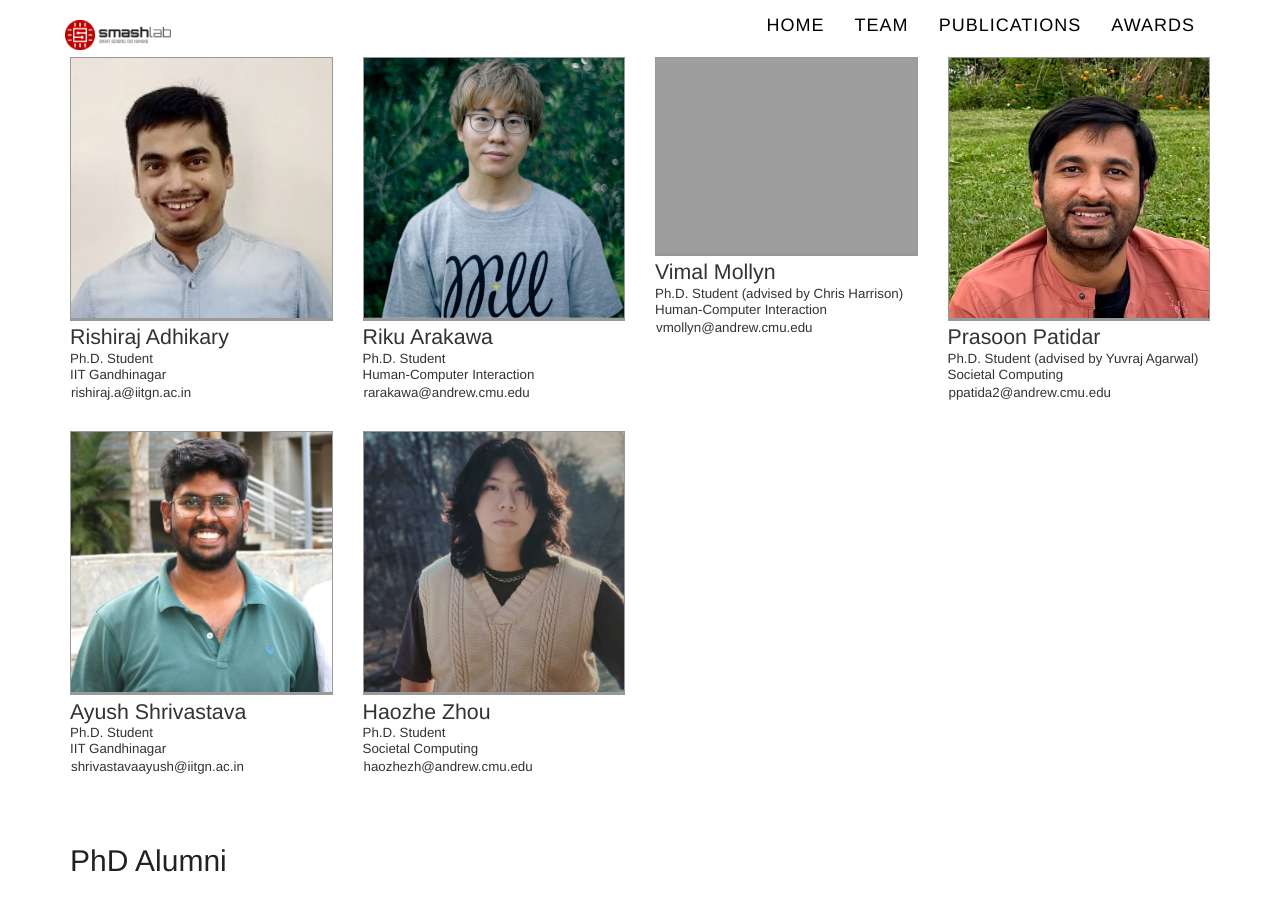
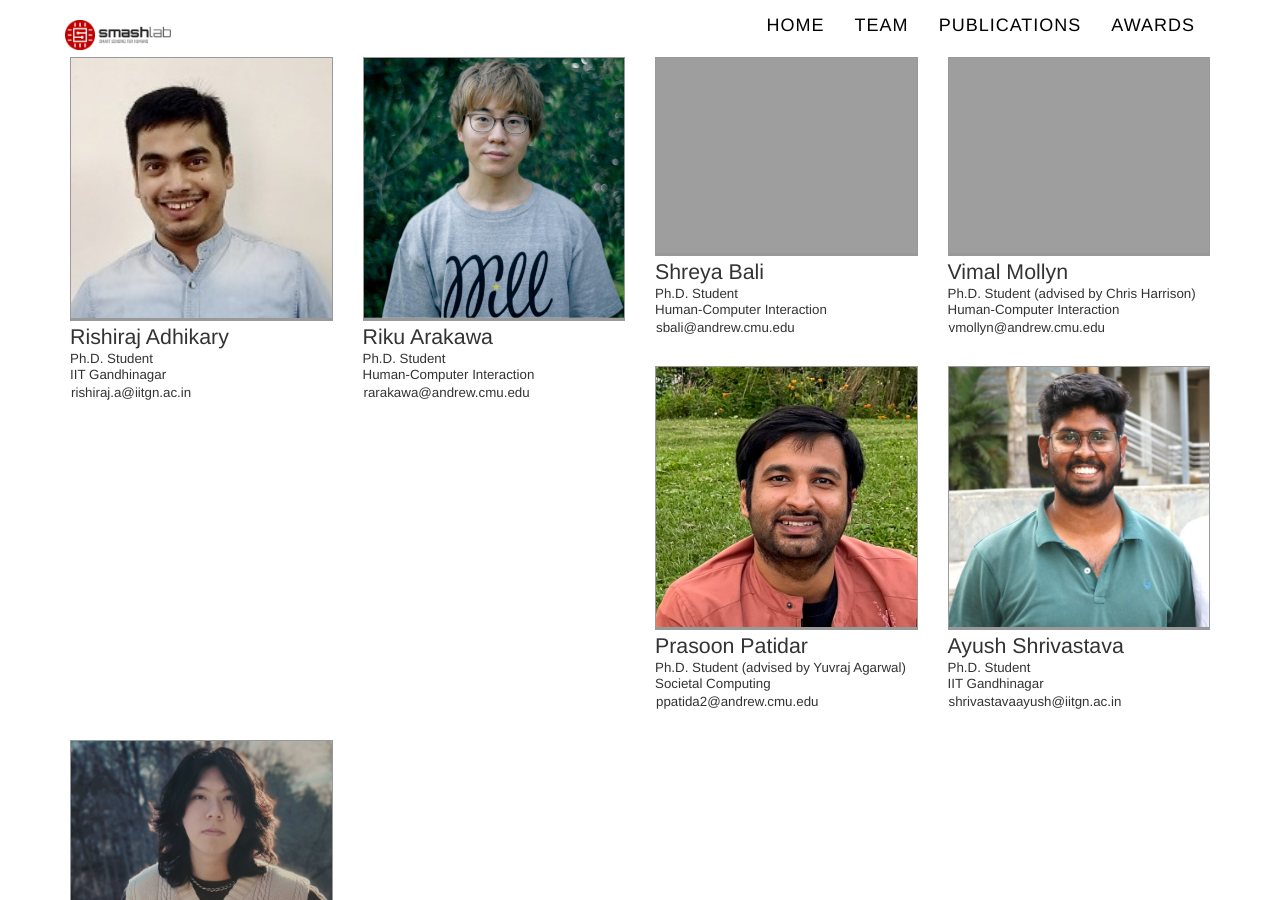
Before and after one commit to cmusmashlab/cmusmashlab.github.io, a Jekyll site: the page built from members/index.html, in a window 1280 px wide and 900 px high, scrolled down 594 px. Built offline with Jekyll 4.4.1, drawn with Linux system fonts in a browser that asks for light colours; nearby versions of some CDN libraries; some web fonts are replaced.

Commit message:
Added Shreya as a team member

```diff
--- a/_data/members.yml
+++ b/_data/members.yml
@@ -26,6 +26,15 @@
   website: https://haozheee.github.io
   degree: Ph.D. Student
   affiliation: sc
+  status: current
+
+- id: bali
+  name: Shreya Bali
+  image: /images/members/bali.jpeg
+  email: sbali@andrew.cmu.edu
+  website: https://sbali11.github.io/
+  degree: Ph.D. Student
+  affiliation: HCII
   status: current
 
 - id: mollyn
```
Also changed, not shown: images/members/bali.jpg (added).
